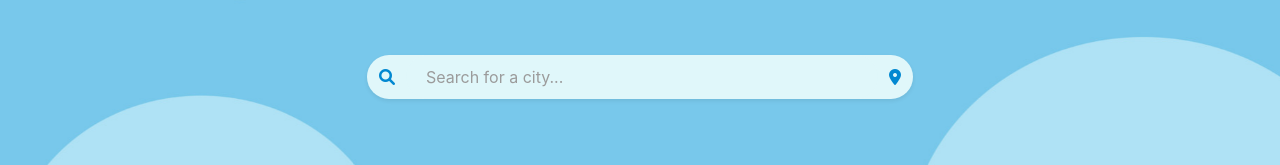
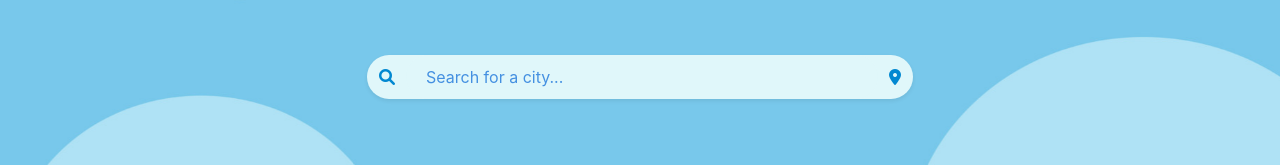
Before and after one commit to fulhaque6/WeatherReact, a React (Create React App) app: page / in a window 1280 px wide. Shown: the part 363-528 px from the top of the page. Built offline with nearby package versions, Linux system fonts and the light colour scheme.

Commit message:
input focus dark and light mode

```diff
--- a/src/App.css
+++ b/src/App.css
@@ -1,4 +1,4 @@
-/* Existing styles */
+Existing styles
 
 .container {
   margin-top: 6rem;
@@ -15,6 +15,16 @@
 .input-group-text {
   background-color: transparent;
   border: 0;
+}
+
+.dark-mode .custom-input:focus {
+  outline: none;
+  box-shadow: 0 0 0 2px white; /* white border on focus */
+}
+
+.light-mode .custom-input:focus {
+  outline: none;
+  box-shadow: 0 0 0 2px rgb(68, 144, 225); /* white border on focus */
 }
 
 .form-control {
@@ -57,8 +67,13 @@
 
 
 .light-mode input::placeholder {
-  color: #9b9b9b; /* Light mode placeholder color */
+  color: rgb(68, 144, 225); /* Light mode placeholder color */
   opacity: 1;
+}
+
+.light-mode .list-group-item:hover {
+  color: #ffffff;
+  background-color: rgb(68,144,225);
 }
 
 /* Dark Mode */
```
